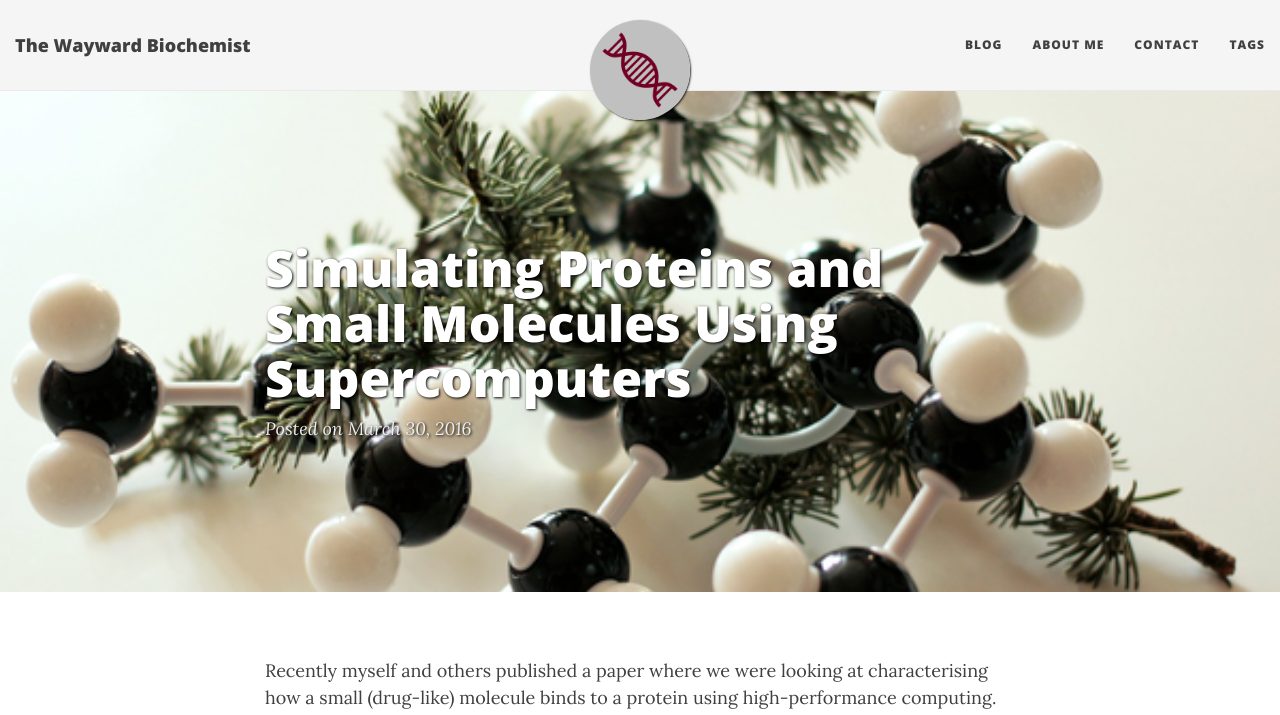
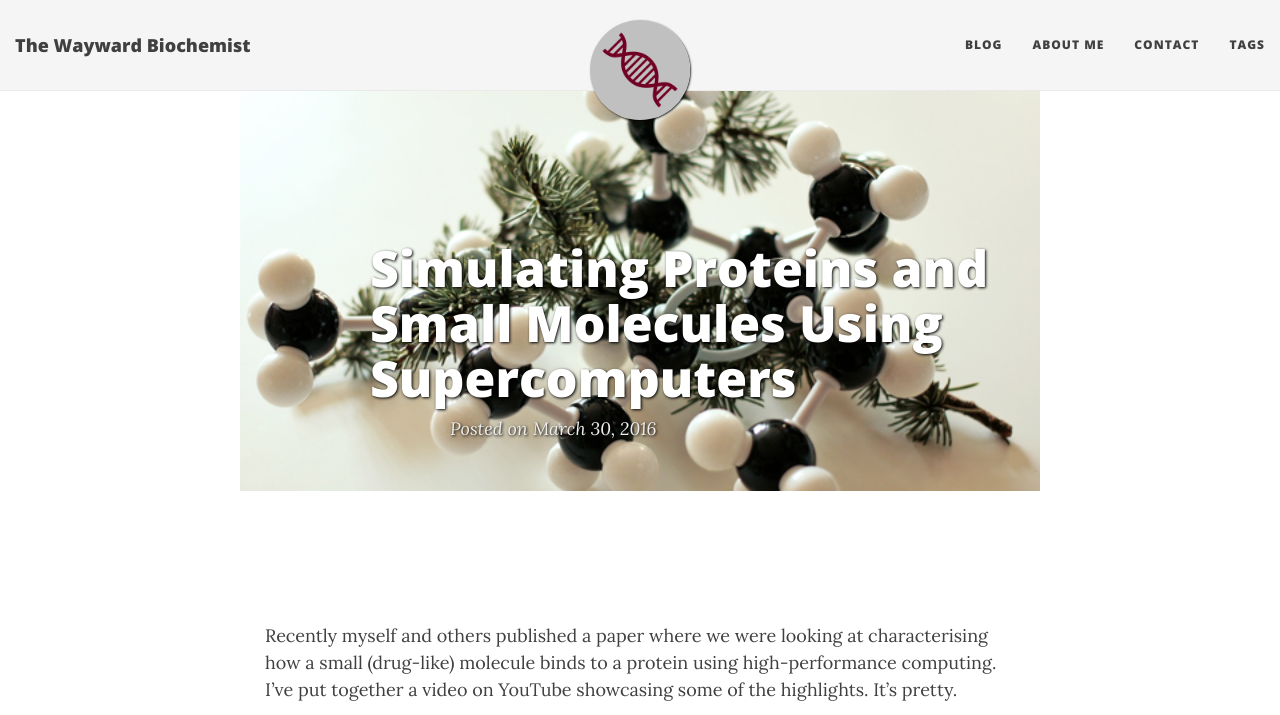
Before and after one commit to s-gordon/TheWaywardBiochemist, a Jekyll site: the page built from _posts/2016-03-30-simulating-proteins-and-small-molecules.markdown, in a window 1280 px wide and 1400 px high. Shown: the top 715 px of the window. Built offline with Jekyll 4.4.1, drawn with Linux system fonts in a browser that asks for light colours; nearby versions of some CDN libraries; comment, search, counter and statistics services are not loaded.

Commit message:
Drastically reduced file sizes and css styles to optimise web performance. More to come.

```diff
--- a/css/main.css
+++ b/css/main.css
@@ -517,6 +517,10 @@ footer .theme-by {
   }
   .intro-header.big-img {
     margin-top: 91px;  /* Full navbar is small navbar + 20px padding on each side when expanded */
+    height: 400px;
+    max-width: 800px;
+    margin-left: auto;
+    margin-right: auto;
   }
   .intro-header.big-img .page-heading,
   .intro-header.big-img .post-heading  {
@@ -527,6 +531,8 @@ footer .theme-by {
   }
   .intro-header .post-heading h1 {
     font-size: 50px;
+    margin-left: -80px;
+    margin-right: 120px;
   }
   .intro-header.big-img .img-desc {
     font-size: 14px;
```
Also changed, not shown: img/thesis_float_count_by_date.png, img/thesis_word_count_by_date.png, img/thesis_word_count_by_day.png, img/thesis_word_count_by_hour.png, 1 other file.
